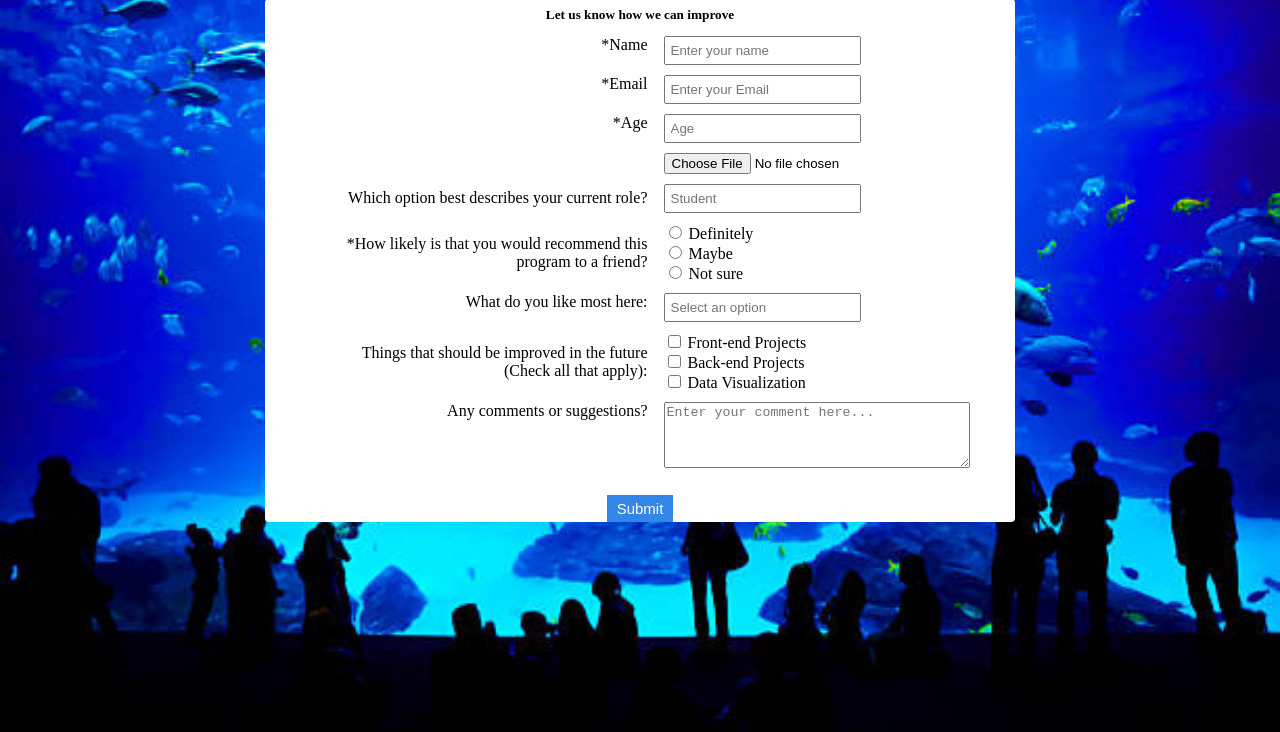
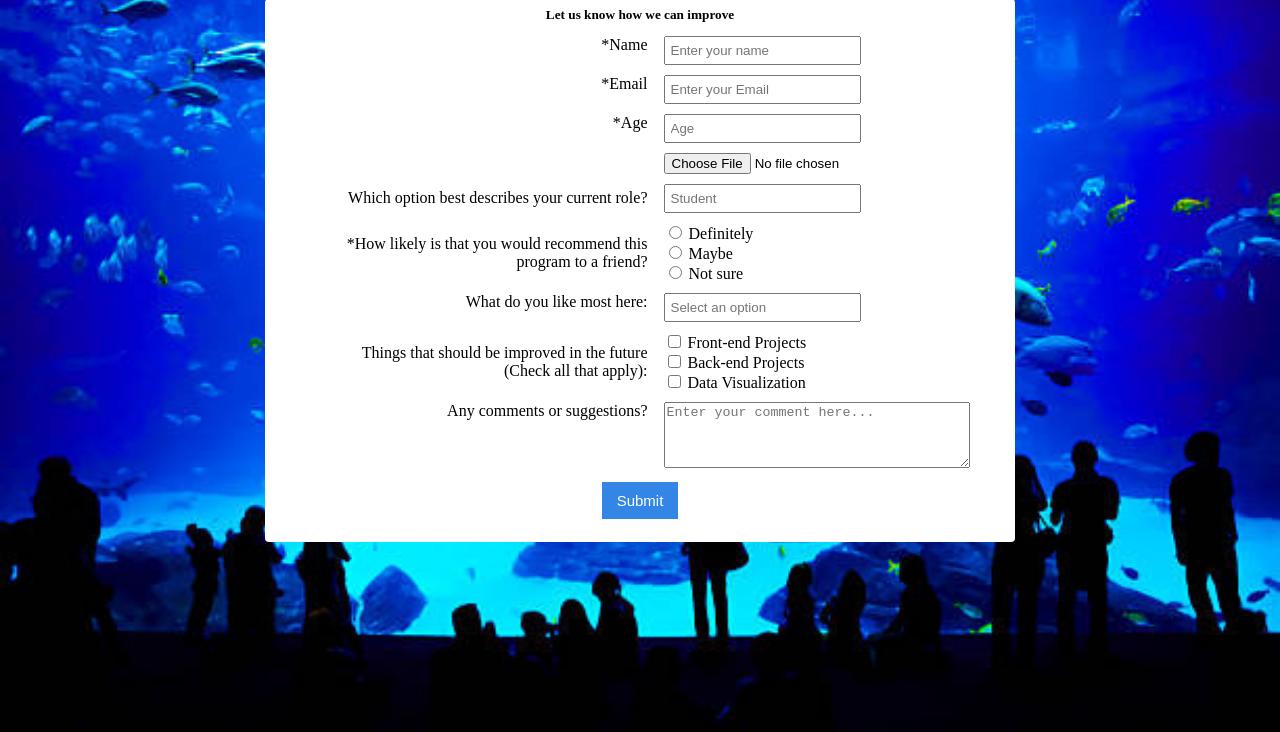
Before and after one commit to navyaenair/python_web_task1_luminar, a plain HTML site: page index.html in a window 1280 px wide. Shown: the part 68-800 px from the top of the page. Drawn offline with Linux system fonts and the light colour scheme.

Commit message:
modified

```diff
--- a/index.html
+++ b/index.html
@@ -74,8 +74,8 @@
                     <td style="float: right;">Any comments or suggestions?</td>
                     <td><textarea placeholder="Enter your comment here..." rows="5" cols="60"></textarea></td>
                 </tr>
+                <tr><td colspan="3"><button type="submit">Submit</button></td></tr>
             </table><br>
-            <button type="submit">Submit</button>
         </form>
     </div>
 </body>
--- a/style.css
+++ b/style.css
@@ -50,7 +50,7 @@ body {
         button {
             display: block;
             margin: auto;
-            padding: 5px 10px;
+            padding: 10px 15px;
             border: none;
             background: hsl(212, 78%, 55%);
             color: white;
```
